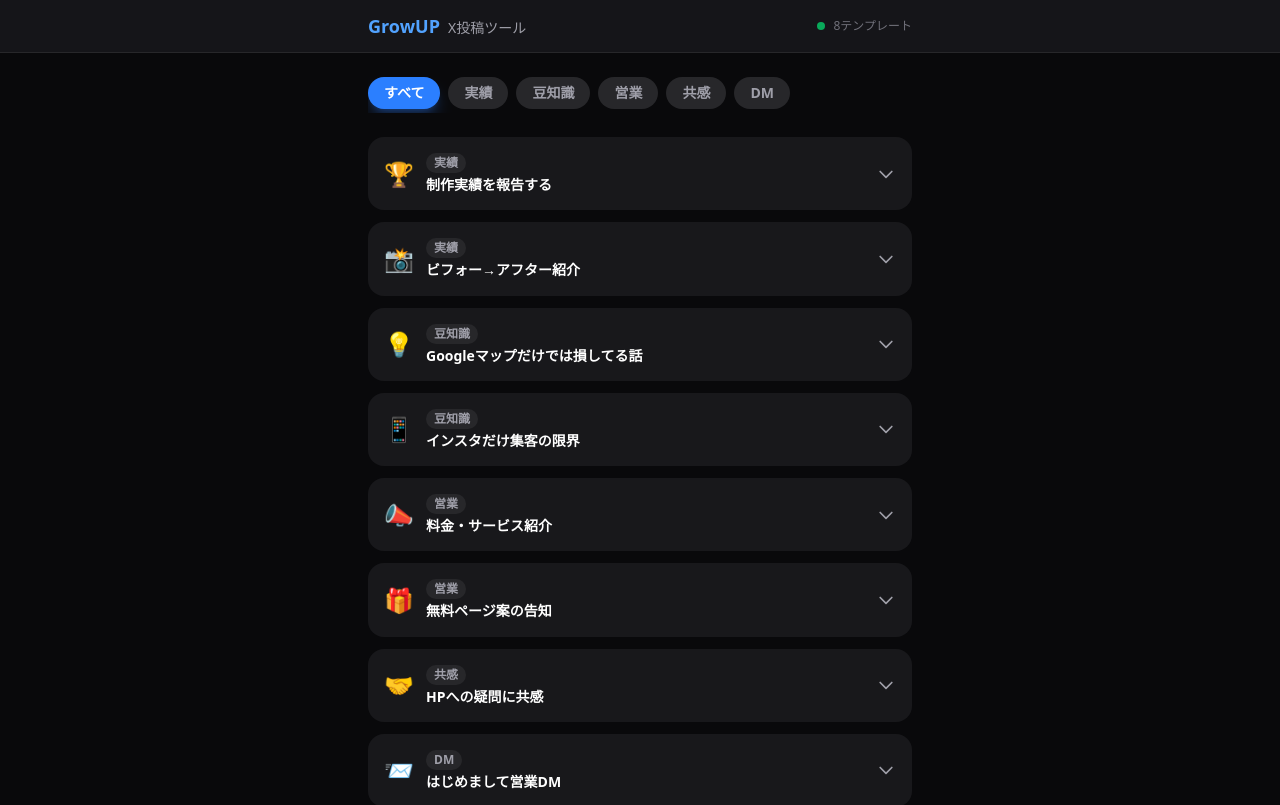
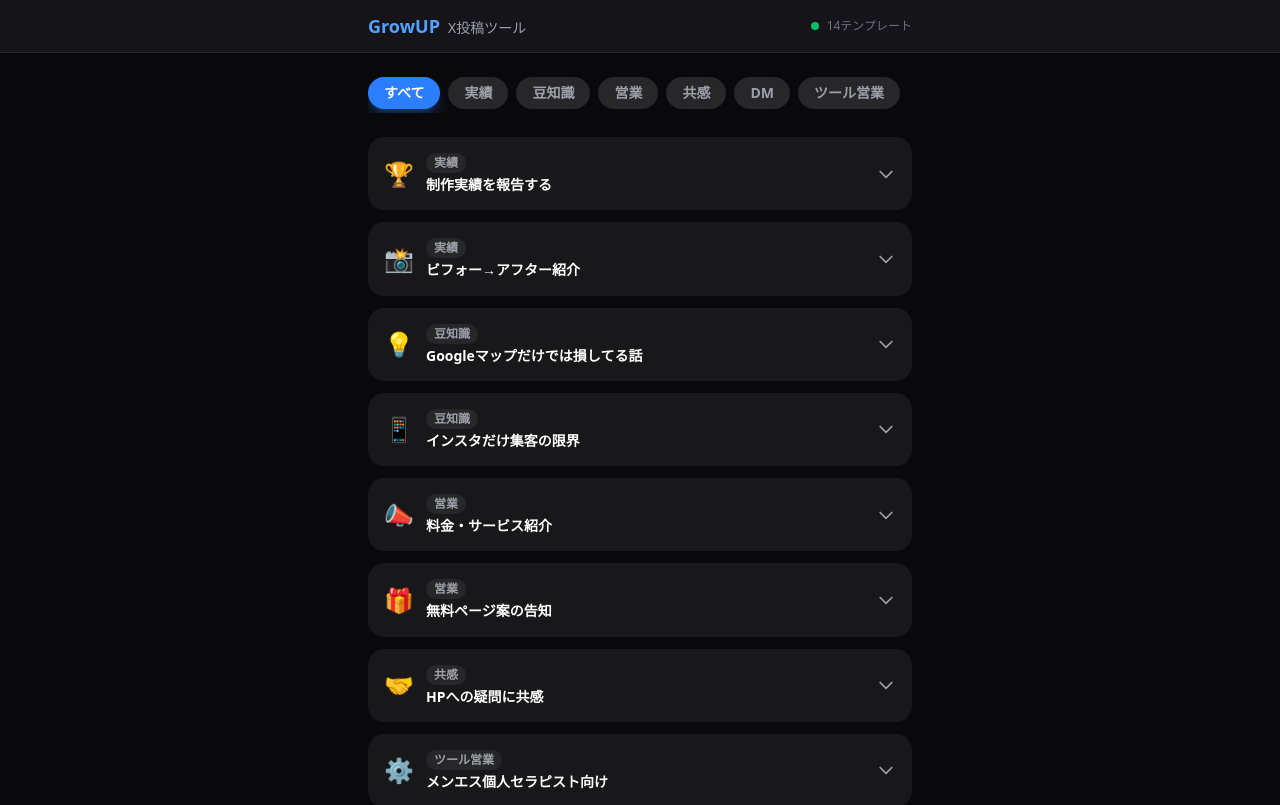
Before and after one commit to takesaan2525-cpu/tweet-tool, a Next.js app: page / in a window 1280 px wide. Shown: the top 805 px of the page. Built offline with nearby package versions, Linux system fonts and the light colour scheme.

Commit message:
ツール営業タブ追加：メンエス・風俗向けDM6種

```diff
--- a/app/page.tsx
+++ b/app/page.tsx
@@ -181,6 +181,111 @@ https://lin.ee/Y4Uq7uP
 
 #個人事業主 #集客 #ホームページ`,
   },
+  // ── ツール営業DM ──
+  {
+    id: 9,
+    category: 'ツール営業',
+    emoji: '⚙️',
+    title: 'メンエス個人セラピスト向け',
+    type: 'dm',
+    vars: [],
+    build: () =>
+      `はじめまして！
+
+メンズエステをされている方向けに、予約管理を楽にするツールを作っているのでご連絡しました。
+
+グロービーやエステラブなど複数サイトに掲載していると、予約が入るたびに全部手で更新するの大変じゃないですか？
+
+1か所入力したら「どのサイトを更新すべきか」がLINEに通知される仕組みや、LINEから直接予約を受けられる導線を作れます。
+
+簡単なイメージだけ無料でお送りしてもよいですか？`,
+  },
+  {
+    id: 10,
+    category: 'ツール営業',
+    emoji: '🏪',
+    title: '店舗向け（複数在籍・キャスト管理）',
+    type: 'dm',
+    vars: [],
+    build: () =>
+      `はじめまして！
+
+風俗・メンエス店舗向けに、予約・在籍管理を効率化するツールを作っているのでご連絡しました。
+
+こういったお悩みはないですか？
+
+・複数の掲載サイトを毎回手動で更新している
+・LINEの問い合わせ対応が深夜でも続く
+・ダブルブッキングが怖い
+・キャストの出勤・空き状況の管理が大変
+
+これらをまとめて解決できる仕組みを、店舗の状況に合わせて作れます。
+
+簡単なご提案だけ、無料でお送りしてもよいですか？`,
+  },
+  {
+    id: 11,
+    category: 'ツール営業',
+    emoji: '💆',
+    title: '個人・業務委託セラピスト向け',
+    type: 'dm',
+    vars: [],
+    build: () =>
+      `はじめまして！
+
+個人でメンエスをされている方向けに、予約管理ツールを作っているのでご連絡しました。
+
+グロービーやエステラブなど複数サイトに出していると、予約が入るたびに全部手動で空きを直すのかなり手間じゃないですか？
+
+LINEで予約受付から確定・リマインドまで自動化できる仕組みも作れます。
+
+深夜でも自動で対応できるので、返信し忘れや機会損失が減ります。
+
+イメージだけ無料でお送りしてもよいですか？`,
+  },
+  {
+    id: 12,
+    category: 'ツール営業',
+    emoji: '💬',
+    title: '返信が来た後の説明文',
+    type: 'dm',
+    vars: [],
+    build: () =>
+      `ありがとうございます！
+
+具体的には：
+
+① 予約が入ったら他の掲載サイトへの更新リマインドをLINEに自動送信
+② LINEから空き時間一覧を自動送付→お客様が選んで予約確定
+③ 前日・当日にリマインドを自動送信
+④ キャスト・セラピストごとのスケジュール管理
+
+現在どのサイトに掲載しているか、一番大変な作業は何かを教えていただければ、合わせた提案ができます。
+
+まずはLINEで詳しくお話しできますか？`,
+  },
+  {
+    id: 13,
+    category: 'ツール営業',
+    emoji: '↩️',
+    title: '断られた時の返し',
+    type: 'dm',
+    vars: [],
+    build: () =>
+      `ご確認ありがとうございます！またタイミングが合えばいつでもご相談ください。使いにくい・面倒なことがあればお気軽にどうぞ。`,
+  },
+  {
+    id: 14,
+    category: 'ツール営業',
+    emoji: '📅',
+    title: '2日後の追いDM',
+    type: 'dm',
+    vars: [],
+    build: () =>
+      `先日ご連絡したGrowUPの小林です。もし複数サイトの更新や問い合わせ対応でお困りの際は、お気軽にご相談ください。提案だけなら無料です！`,
+  },
+
+  // ── はじめまして営業DM ──
   {
     id: 8,
     category: 'DM',
@@ -214,7 +319,7 @@ GrowUPは制作費60,000円・月1万円で管理もお任せできます。
   },
 ];
 
-const CATEGORIES = ['すべて', '実績', '豆知識', '営業', '共感', 'DM'];
+const CATEGORIES = ['すべて', '実績', '豆知識', '営業', '共感', 'DM', 'ツール営業'];
 const MAX_CHARS = 280;
 
 /* ─────────────────────────────────────────────
```
